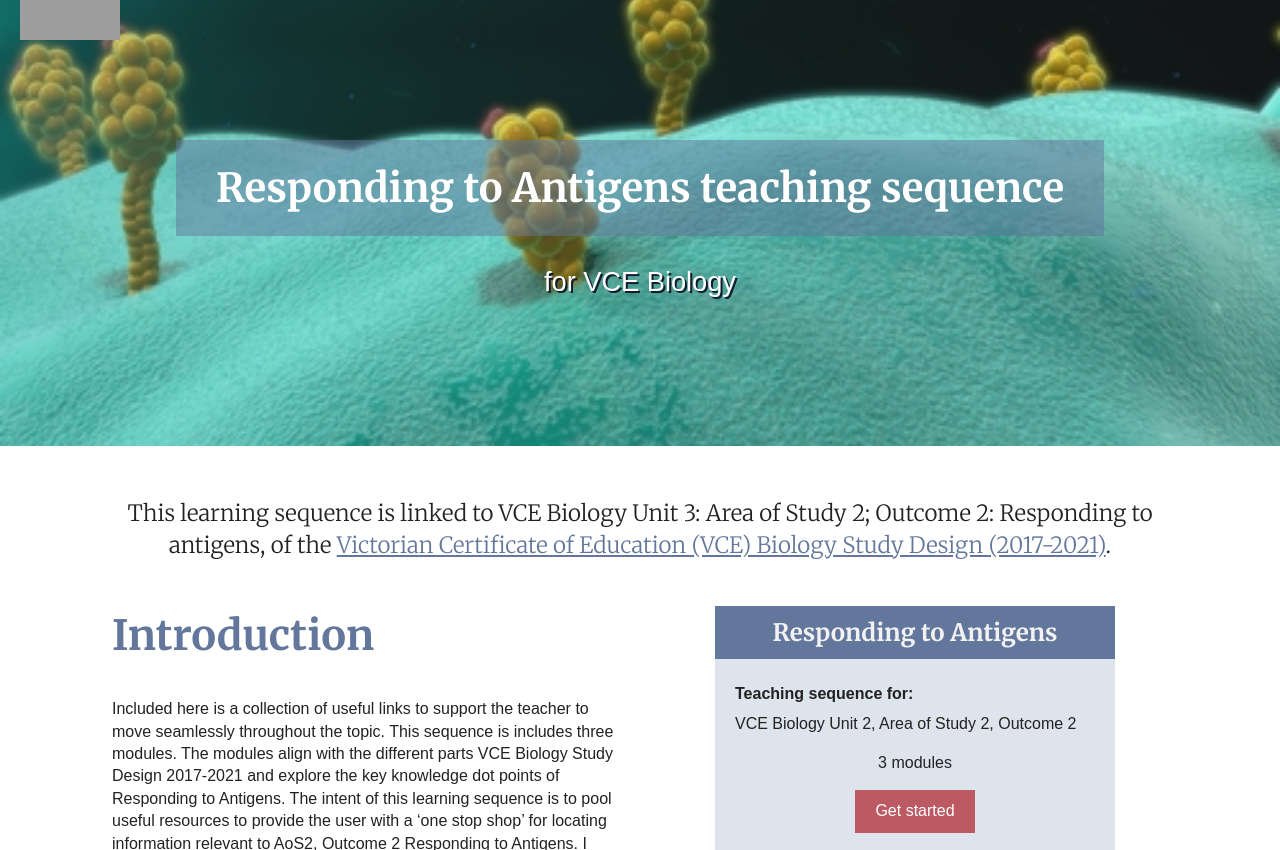
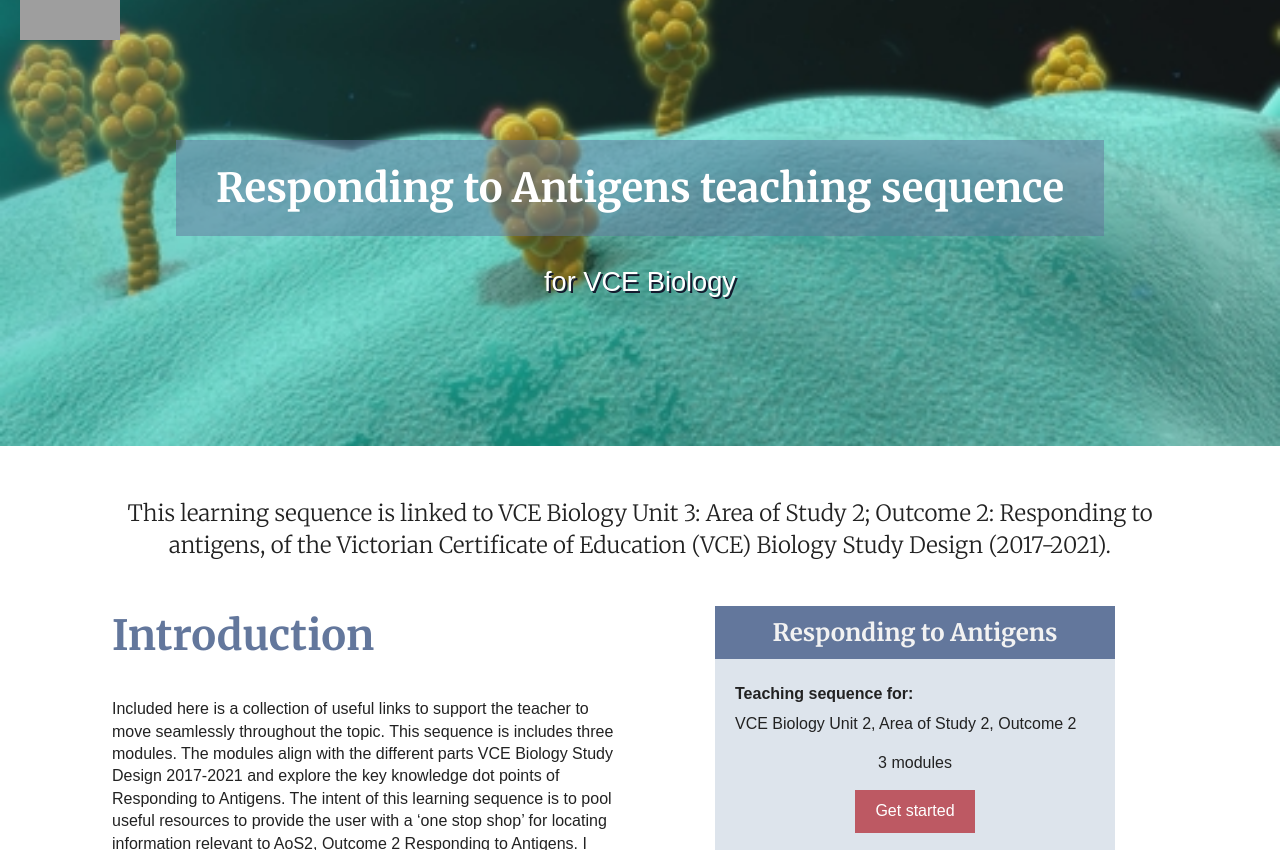
Before and after one commit to contemporaryVCEbiology/responding-to-antigens, a Jekyll site: the page built from index.html, in a window 1280 px wide and 900 px high, cut to the strip 50-900 px from the top of the window. Built offline with Jekyll 4.4.1, drawn with Linux system fonts in a browser that asks for light colours.

Commit message:
remove bad link

```diff
--- a/index.html
+++ b/index.html
@@ -6,7 +6,7 @@ title: Responding to Antigens teaching sequence for VCE Biology
 description:
 ---
 <div class="content clearfix">
-    <p class="centered intro">This learning sequence is linked to VCE Biology Unit 3: Area of Study 2; Outcome 2: Responding to antigens, of the <a href="" rel="external" title="open external website">Victorian Certificate of Education (VCE) Biology Study Design (2017-2021)</a>.</p>
+    <p class="centered intro">This learning sequence is linked to VCE Biology Unit 3: Area of Study 2; Outcome 2: Responding to antigens, of the Victorian Certificate of Education (VCE) Biology Study Design (2017-2021).</p>
     <div class="half">
         <h2>Introduction</h2>
         <p>Included here is a collection of useful links to support the teacher to move seamlessly throughout the topic. This sequence is includes three modules. The modules align with the different parts VCE Biology Study Design 2017-2021 and explore the key knowledge dot points of Responding to Antigens. The intent of this learning sequence is to pool useful resources to provide the user with a ‘one stop shop’ for locating information relevant to AoS2, Outcome 2 Responding to Antigens. I would like to acknowledge medical scientist Helen Haysom for her support and expert advice.</p>
```
